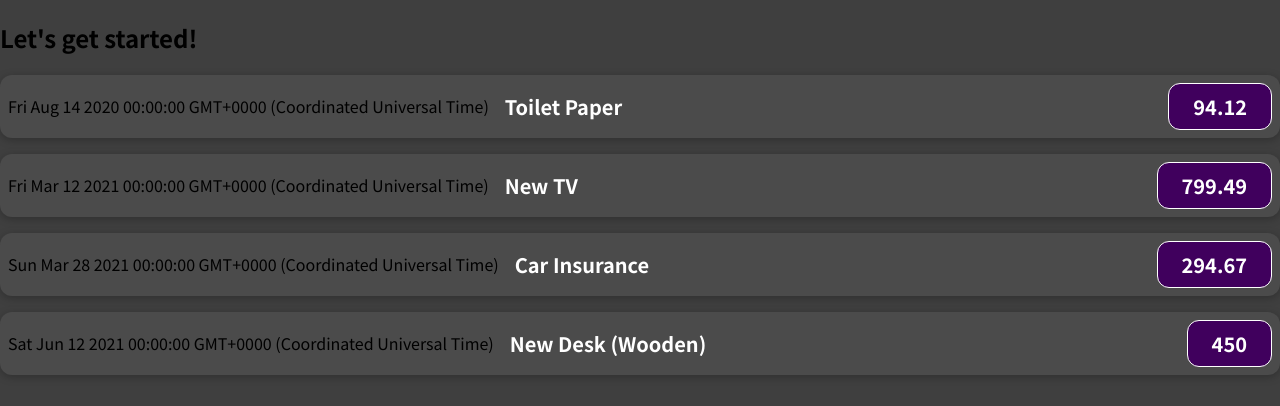
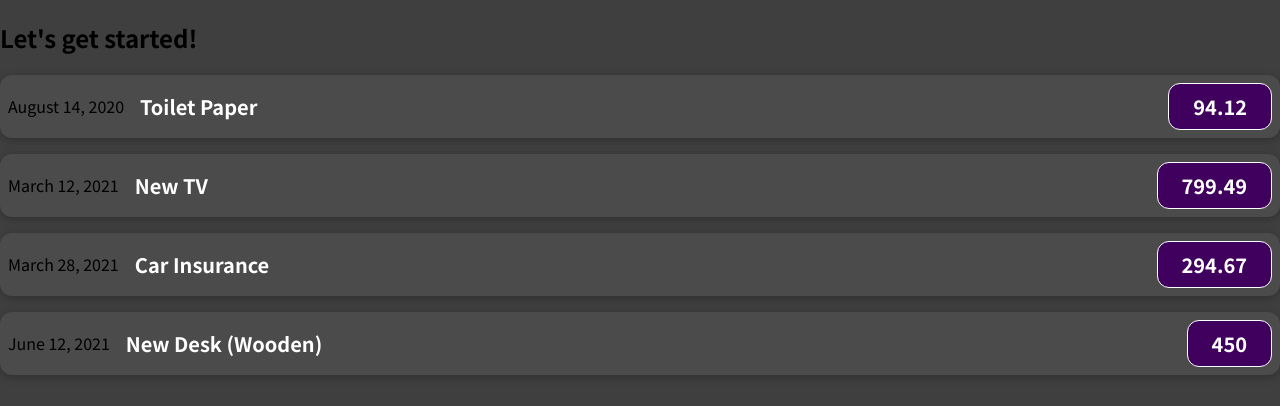
Before and after one commit to valeratech/expense-app, a React (Create React App) app: page / in a window 1280 px wide. Shown: the top 406 px of the page. Built offline with nearby package versions, Linux system fonts and the light colour scheme; the HTML template or start-up script is replaced by a standard one.

Commit message:
Modified the ExpenseItems date objects to use .toLocalString in App.js for better readability

```diff
--- a/src/App.js
+++ b/src/App.js
@@ -7,24 +7,45 @@ function App() {
             id: 'e1',
             title: 'Toilet Paper',
             amount: 94.12,
-            date: new Date(2020, 7, 14).toString(),
+            date: new Date(2020, 7, 14).toLocaleString('default',
+                {
+                    year: 'numeric',
+                    month: 'long',
+                    day: 'numeric'
+                }
+            )
         },
         {
             id: 'e2', title: 'New TV',
             amount: 799.49,
-            date: new Date(2021, 2, 12).toString(),
+            date: new Date(2021, 2, 12).toLocaleString('default',
+                {
+                    year: 'numeric',
+                    month: 'long',
+                    day: 'numeric'
+                }),
         },
         {
             id: 'e3',
             title: 'Car Insurance',
             amount: 294.67,
-            date: new Date(2021, 2, 28).toString(),
+            date: new Date(2021, 2, 28).toLocaleString('default',
+                {
+                    year: 'numeric',
+                    month: 'long',
+                    day: 'numeric'
+                }),
         },
         {
             id: 'e4',
             title: 'New Desk (Wooden)',
             amount: 450,
-            date: new Date(2021, 5, 12).toString()
+            date: new Date(2021, 5, 12).toLocaleString('default',
+                {
+                    year: 'numeric',
+                    month: 'long',
+                    day: 'numeric'
+                })
         },
     ];
 
```
